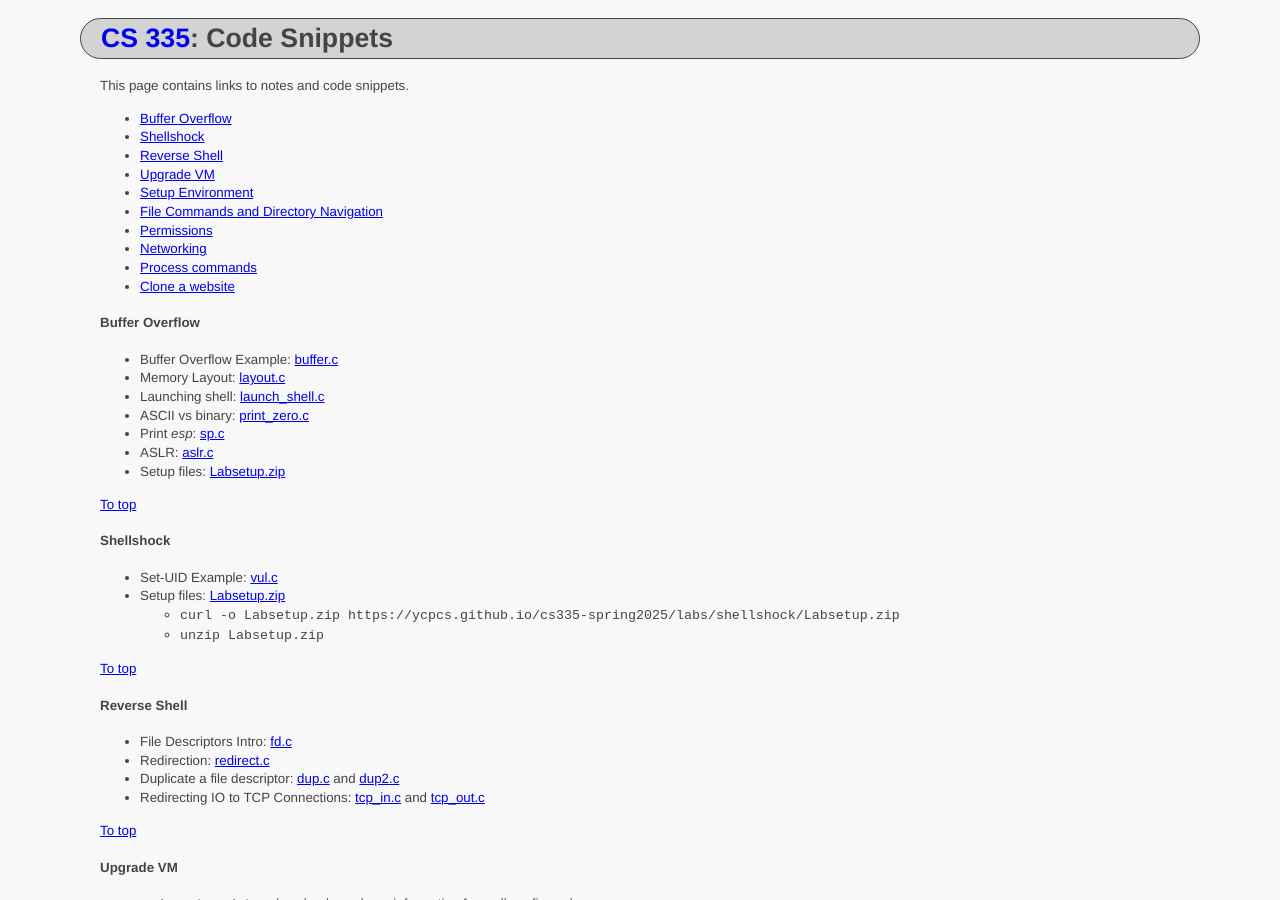
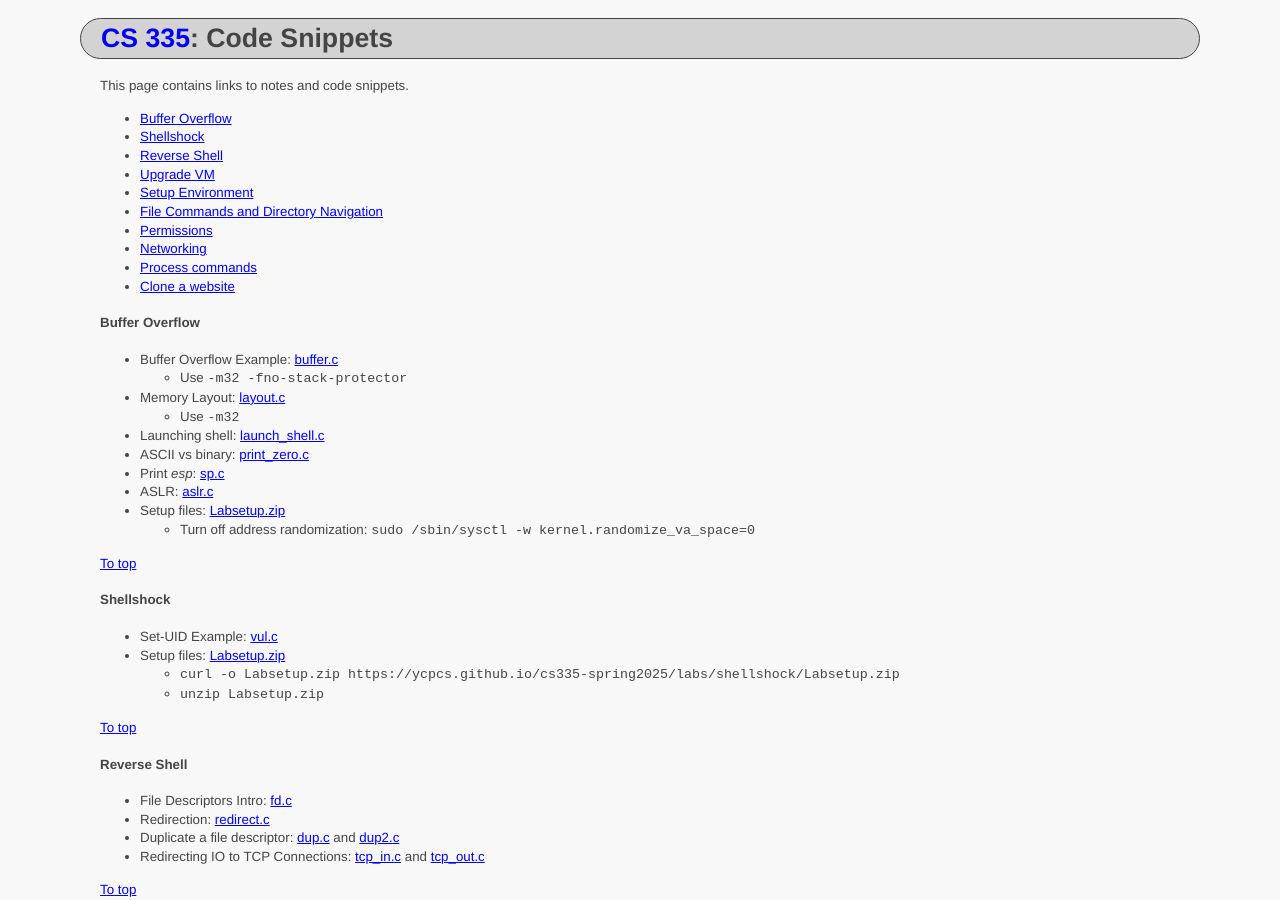
Before and after one commit to ycpcs/cs335-spring2025, a Jekyll site: the page built from notes/index.md, in a window 1280 px wide and 900 px high. Built offline with Jekyll 4.4.1, drawn with Linux system fonts in a browser that asks for light colours.

Commit message:
update commands

````diff
--- a/notes/index.md
+++ b/notes/index.md
@@ -19,12 +19,15 @@ This page contains links to notes and code snippets.
 
 #### Buffer Overflow
 - Buffer Overflow Example: <a href=".\buffer\buffer.c" target="_blank">buffer.c</a>
+  - Use ```-m32 -fno-stack-protector```
 - Memory Layout: <a href=".\buffer\layout.c" target="_blank">layout.c</a>
+  - Use ```-m32```
 - Launching shell: <a href=".\buffer\launch_shell.c" target="_blank">launch_shell.c</a>
 - ASCII vs binary: <a href=".\buffer\print_zero.c" target="_blank">print_zero.c</a>
 - Print *esp*: <a href=".\buffer\sp.c" target="_blank">sp.c</a>
 - ASLR: <a href=".\buffer\aslr.c" target="_blank">aslr.c</a>
 - Setup files: [Labsetup.zip](..\labs\buffer\Labsetup.zip)
+  - Turn off address randomization: ```sudo /sbin/sysctl -w kernel.randomize_va_space=0```
 
 <a href="#">To top</a>
 
````
